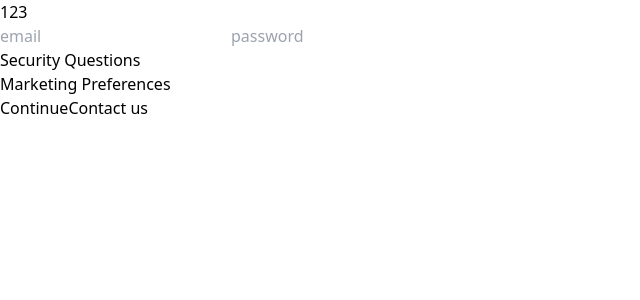
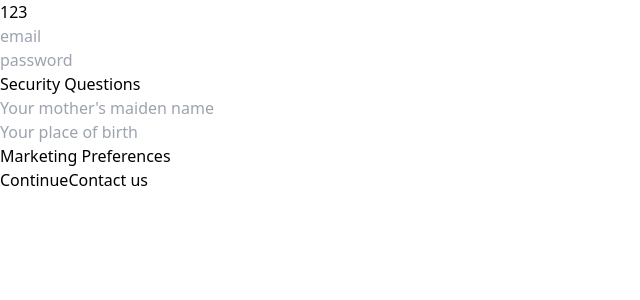
Before and after one commit to p-dim-popov/registration-form-nextjs, a Next.js app: page /register/account-details in a window 1280 px wide. Shown: the top 300 px of the page, without its empty margins (0-640 px from the left). Built offline with nearby package versions, Linux system fonts and the light colour scheme.

Commit message:
refactor: use custom inputs on account-details page

```diff
--- a/src/components/register/form-header/RegisterFormHeader.tsx
+++ b/src/components/register/form-header/RegisterFormHeader.tsx
@@ -1,12 +1,15 @@
 import React from "react";
+import Stepper from "@src/components/stepper/Stepper";
+import StepBox from "@src/components/step-box/StepBox";
+import { RegisterPage } from "@src/contexts/register/RegisterContext";
 
 const RegisterFormHeader: React.FC = (props) => (
     <div>
-        <div className="flex flex-row">
-            <button type="button">1</button>
-            <button type="button">2</button>
-            <button type="button">3</button>
-        </div>
+        <Stepper>
+            <StepBox forPage={RegisterPage.AccountDetails}>1</StepBox>
+            <StepBox forPage={RegisterPage.UserDetails}>2</StepBox>
+            <StepBox forPage={RegisterPage.ContactDetails}>3</StepBox>
+        </Stepper>
     </div>
 );
 
--- a/src/components/stepper/Stepper.tsx
+++ b/src/components/stepper/Stepper.tsx
@@ -1,7 +1,7 @@
 import React from "react";
 
 const Stepper: React.FC = ({ children }) => (
-    <>{children}</>
+    <div className="flex flex-row">{children}</div>
 );
 
 export default Stepper;
--- a/src/pages/register/account-details.tsx
+++ b/src/pages/register/account-details.tsx
@@ -2,17 +2,17 @@ import React, { ReactElement } from "react";
 import RegisterLayout from "@src/components/register/layout/RegisterLayout";
 import type { NextPageWithLayout } from "@src/pages/_app";
 import { RegisterPage } from "@src/contexts/register/RegisterContext";
+import Input from "@src/components/form/input/Input";
 
-const AccountDetails: NextPageWithLayout = () => {
-  return (
+const AccountDetails: NextPageWithLayout = () => (
     <>
-      <input type="text" placeholder="email" />
-      <input type="text" placeholder="password" />
+        <Input id="email" inlineLabel />
+        <Input id="password" inlineLabel />
 
         <section>
             Security Questions
-        <input type="text" />
-        <input type="text" />
+            <Input id="question-1" label="Your mother's maiden name" inlineLabel />
+            <Input id="question-2" label="Your place of birth" inlineLabel />
         </section>
 
         <section>
@@ -20,7 +20,6 @@ const AccountDetails: NextPageWithLayout = () => {
         </section>
     </>
 );
-};
 
 AccountDetails.getLayout = (page: ReactElement) => (
     <RegisterLayout page={RegisterPage.AccountDetails}>
```
Lines whose indentation alone changed are shown as unchanged.
